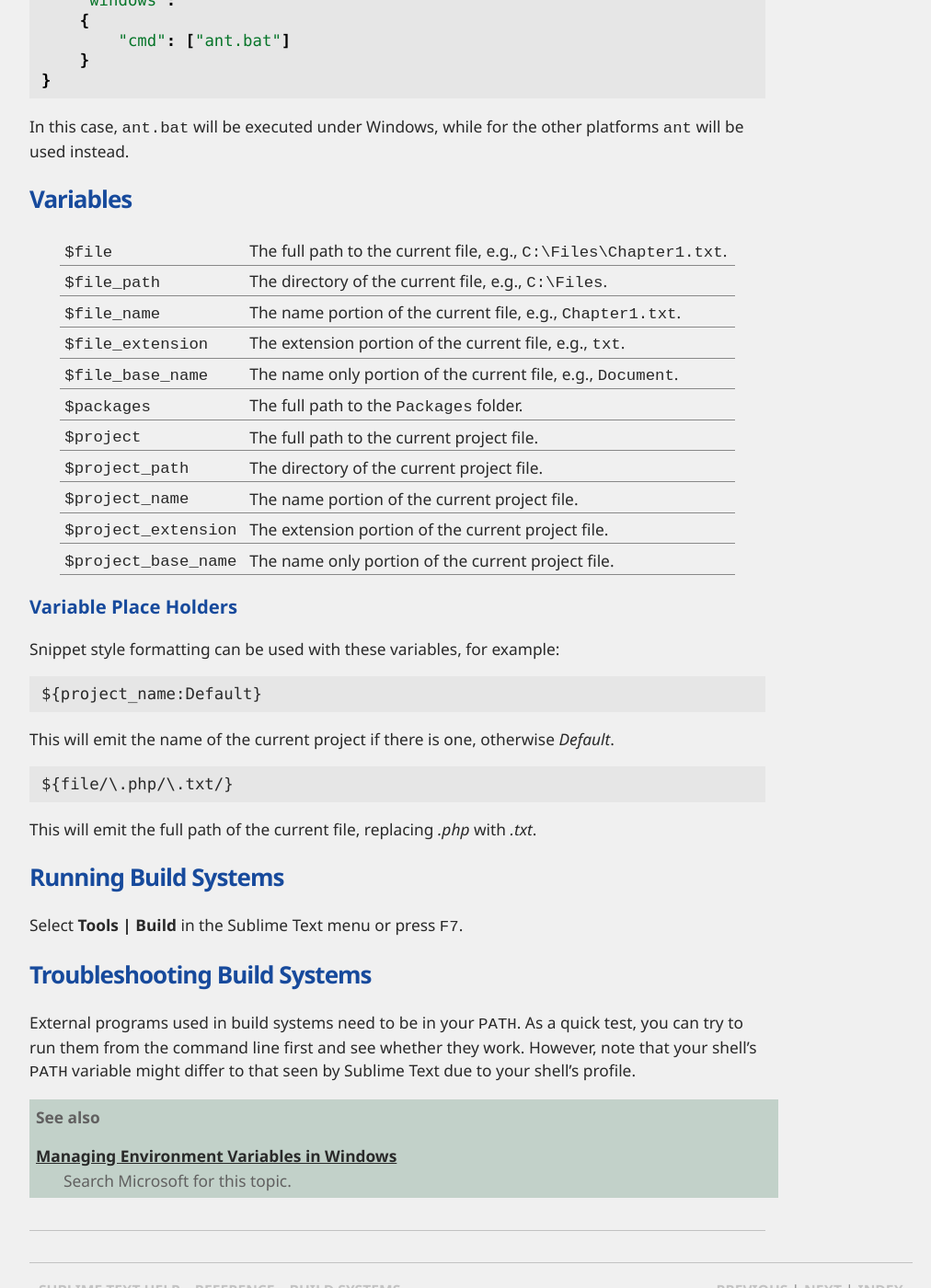
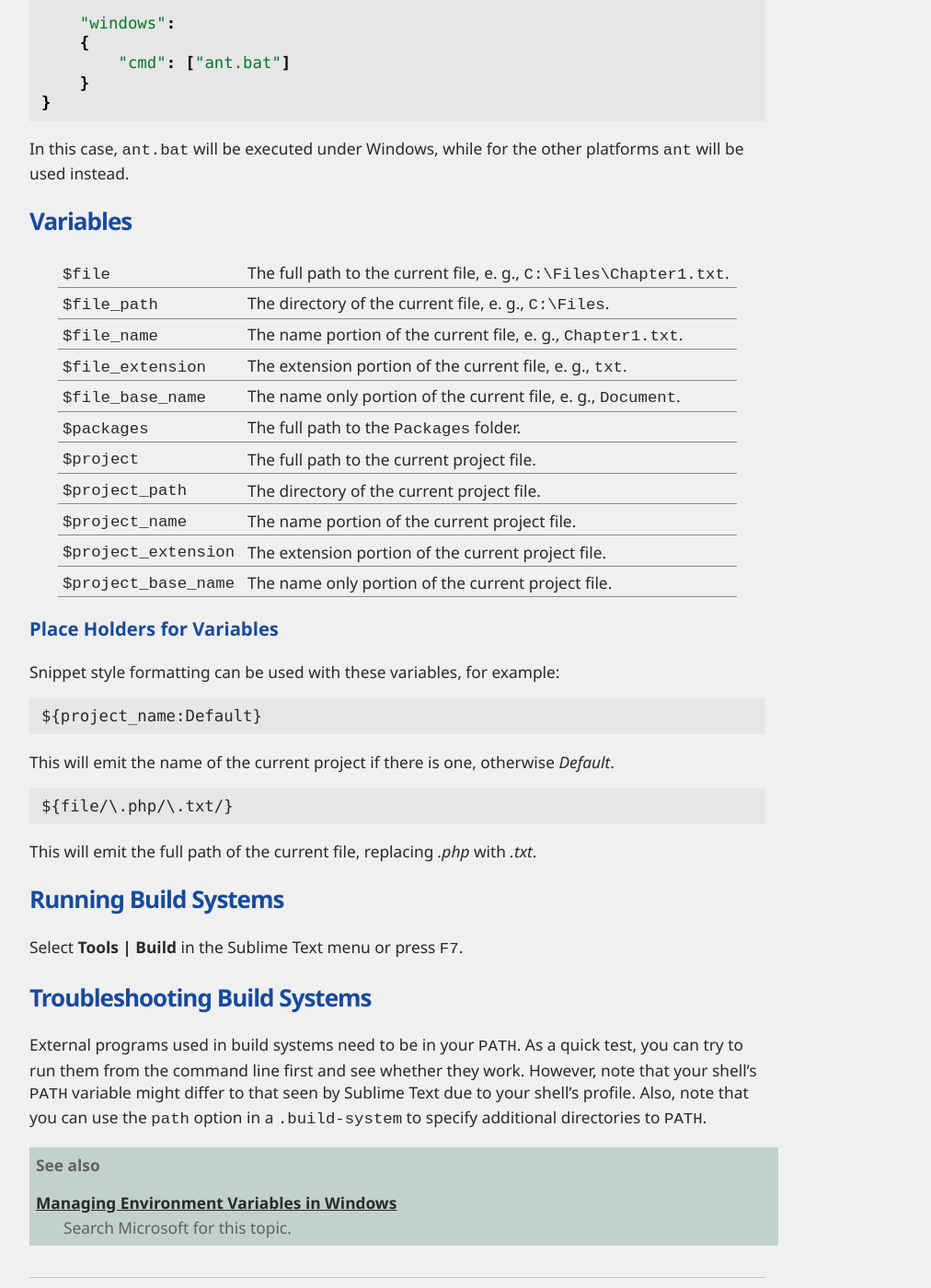
Before and after one commit to guillermooo/sublime-undocs, a Sphinx documentation site: the page built from source/reference/build_systems.rst, in a window 1280 px wide and 1400 px high, scrolled down 1899 px. Shown: the whole window at 92% size, without its empty margins (128-1140 px from the left). Built offline with Sphinx 7.4.7, drawn with Linux system fonts in a browser that asks for light colours; some of the changed text lies outside the part shown.

Commit message:
Revised build systems docs.

```diff
--- a/source/reference/build_systems.rst
+++ b/source/reference/build_systems.rst
@@ -73,7 +73,7 @@ groups in the pattern to capture this information. The *file name* field and
 the *line number* field are required.
 
 When error information is captured, you can navigate to error instances in
-your project's files with ``F4`` and ``SHIFT + F4``. If available, the captured
+your project's files with ``F4`` and ``Shift+F4``. If available, the captured
 *error message* will be displayed in the status bar.
 
 Platform-specific Options
@@ -103,11 +103,11 @@ Variables
 *********
 
 ====================== =====================================================================================
-``$file``              The full path to the current file, e.g., ``C:\Files\Chapter1.txt``.
-``$file_path``         The directory of the current file, e.g., ``C:\Files``.
-``$file_name``         The name portion of the current file, e.g., ``Chapter1.txt``.
-``$file_extension``    The extension portion of the current file, e.g., ``txt``.
-``$file_base_name``    The name only portion of the current file, e.g., ``Document``.
+``$file``              The full path to the current file, e. g., ``C:\Files\Chapter1.txt``.
+``$file_path``         The directory of the current file, e. g., ``C:\Files``.
+``$file_name``         The name portion of the current file, e. g., ``Chapter1.txt``.
+``$file_extension``    The extension portion of the current file, e. g., ``txt``.
+``$file_base_name``    The name only portion of the current file, e. g., ``Document``.
 ``$packages``          The full path to the ``Packages`` folder.
 ``$project``           The full path to the current project file.
 ``$project_path``      The directory of the current project file.
@@ -116,8 +116,8 @@ Variables
 ``$project_base_name`` The name only portion of the current project file.
 ====================== =====================================================================================
 
-Variable Place Holders
-----------------------
+Place Holders for Variables
+---------------------------
 
 Snippet style formatting can be used with these variables, for example::
 
@@ -143,7 +143,9 @@ Troubleshooting Build Systems
 External programs used in build systems need to be in your ``PATH``. As a
 quick test, you can try to run them from the command line first and see whether
 they work. However, note that your shell's ``PATH`` variable might differ to
-that seen by Sublime Text due to your shell's profile.
+that seen by Sublime Text due to your shell's profile. Also, note that you can
+use the ``path`` option in a ``.build-system`` to specify additional directories
+to ``PATH``.
 
 .. seealso::
 
```
Also changed, not shown: other parts of source/reference/build_systems.rst (+3 -3 lines).
